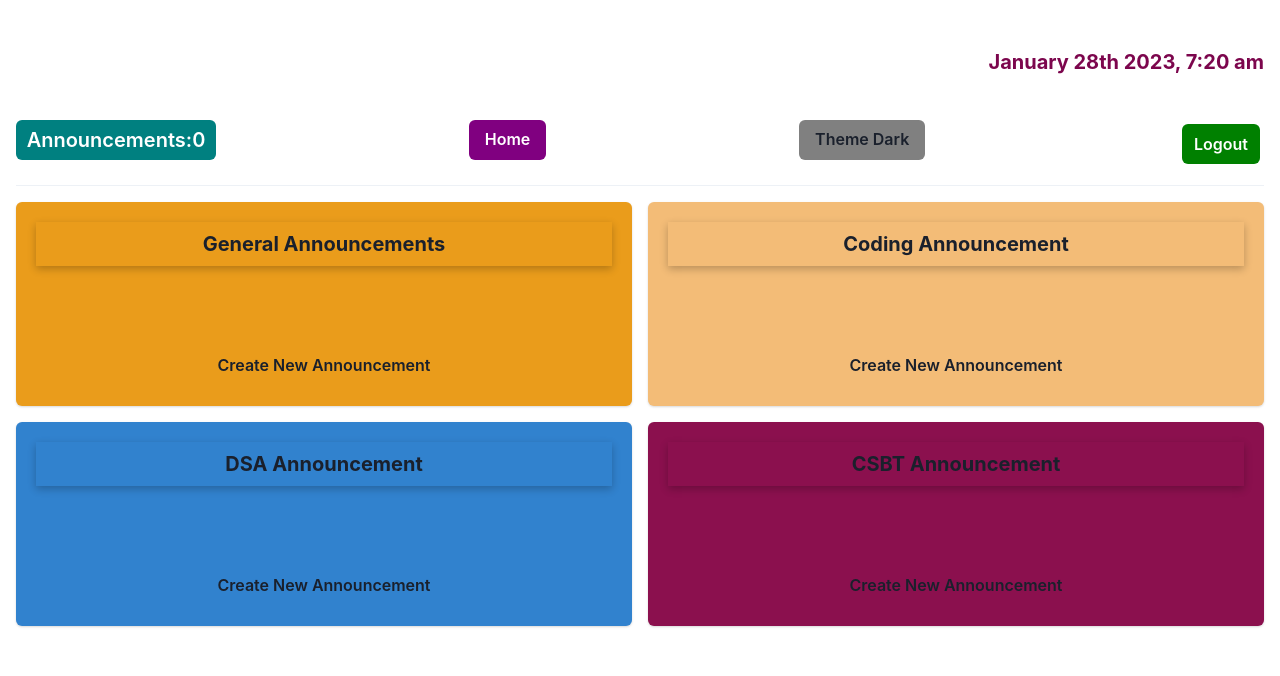
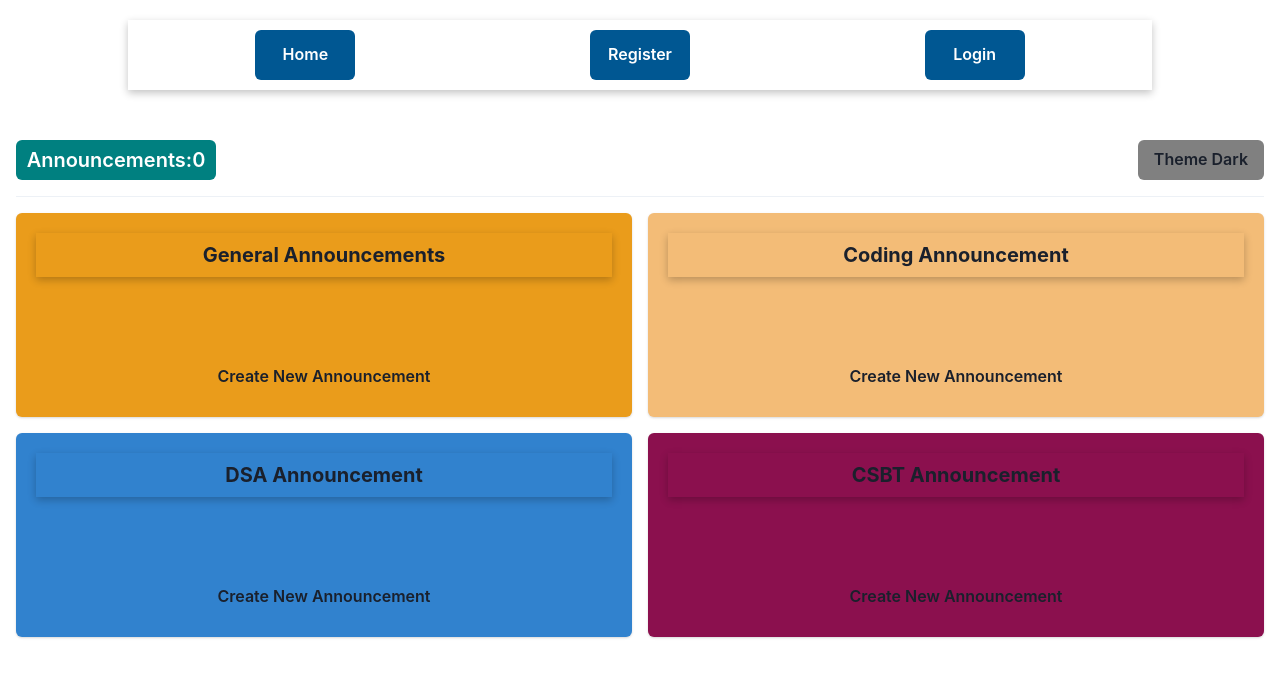
Before and after one commit to harshau9/Announcement-App, a Next.js app in the folder frontend/: page /announcer in a window 1280 px wide. Shown: the top 676 px of the page. Built offline with nearby package versions, Linux system fonts and the light colour scheme.

Commit message:
login and navbar

```diff
--- a/frontend/pages/_app.tsx
+++ b/frontend/pages/_app.tsx
@@ -5,13 +5,14 @@ import AnnouncerProvider from "./context/AnnouncementContext";
 import { ColorModeScript } from "@chakra-ui/react";
 import theme from "./components/theme";
 import { AuthProvider } from "./context/AuthProvider";
-
+import Navbar from "./components/Navbar";
 
 export default function App({ Component, pageProps }: AppProps) {
   return (
     <AuthProvider>
       <AnnouncerProvider>
         <ChakraProvider>
+          <Navbar />
           <Component {...pageProps} />
           <ColorModeScript initialColorMode={theme.config.initialColorMode} />
         </ChakraProvider>
--- a/frontend/pages/announcer.tsx
+++ b/frontend/pages/announcer.tsx
@@ -8,21 +8,16 @@ import {
   Button,
   Box,
 } from "@chakra-ui/react";
-import Link from "next/link";
+
 import { AnnouncersContext } from "./context/AnnouncementContext";
 import AnnouncerSection from "./components/AnnouncementSection";
-import { useToast } from "@chakra-ui/react";
+
 import { Announcer, AnnouncerType } from "./constants";
 import Example from "./components/mode"
-import moment from 'moment';
 const Announcer = () => {
-  const currentDate = moment().format('MMMM Do YYYY, h:mm a')
-  const toast = useToast();
   const { announcers } = useContext(AnnouncersContext);
-
   return (
     <Container maxW="container.xl" data-cy="announcers-board" marginTop="50px">
-    <Box width="100%" height="50px"margin="auto" display="flex" justifyContent="end" marginBottom="20px"><Heading style={{textAlign:"end",fontSize:"20px",color:"#7c064d"}}>{currentDate}</Heading></Box>
       <Box style={{ justifyContent: "space-between", display: "flex" }}>
         <Button
           style={{
@@ -34,33 +29,7 @@ const Announcer = () => {
         >
           Announcements:{announcers.length}
         </Button>
-        <Link href="/">
-                <Button  style={{
-            backgroundColor: "purple",
-            color: "white",
-          }}
-                >
-                  Home
-                </Button>
-              </Link>
         <Example/>
-        <Link href="/login">
-                <Button
-                  style={{ width: "90%", margin: "5%",backgroundColor:"green",color:"white"}}
-                  onClick={() => {
-                    toast({
-                      title: "Logout Successfull.",
-                      description: "You logged out Successfully",
-                      status: "success",
-                      duration: 2000,
-                      isClosable: true,
-                      position: "top",
-                    });
-                  }}
-                >
-                  Logout
-                </Button>
-              </Link>
       </Box>
 
       <Center flexDirection="column">
```
Also changed, not shown: frontend/pages/homepage.tsx (+0 -2 lines), frontend/pages/login.tsx (+1 -13 lines), frontend/pages/register.tsx (+11 -11 lines).
